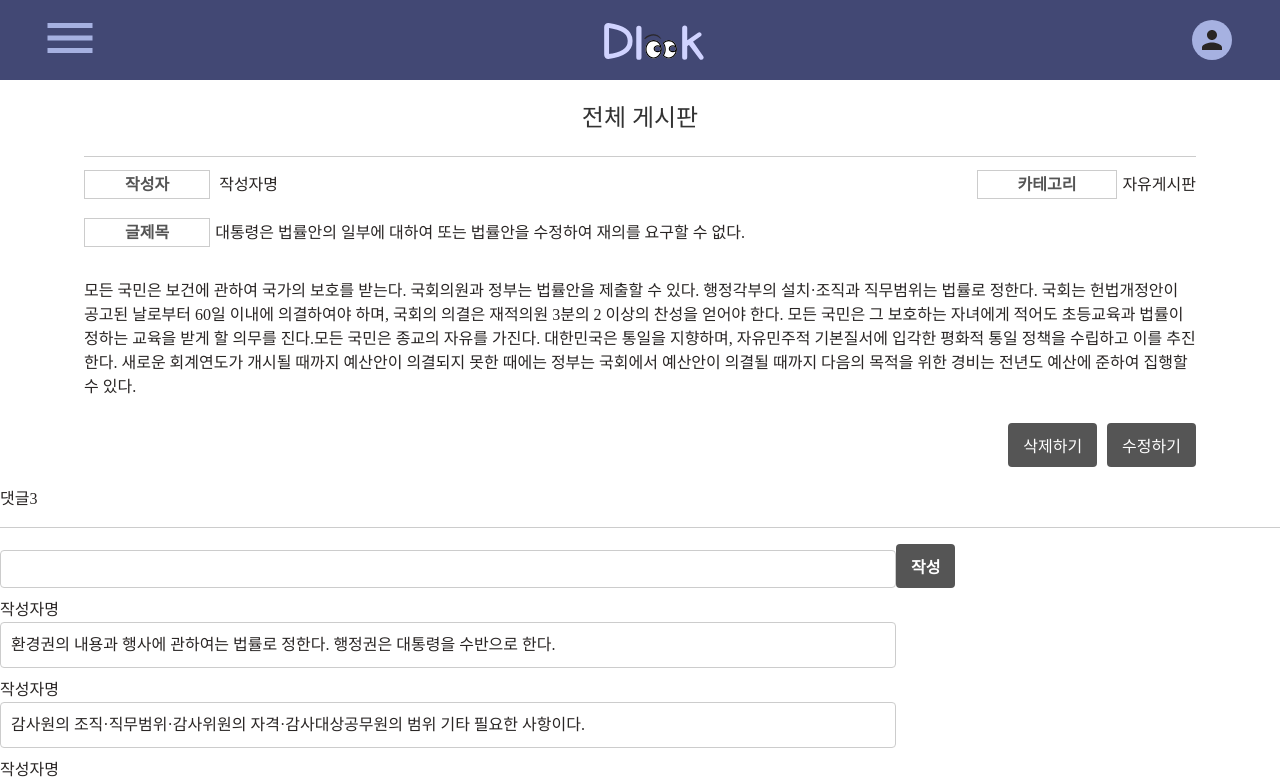
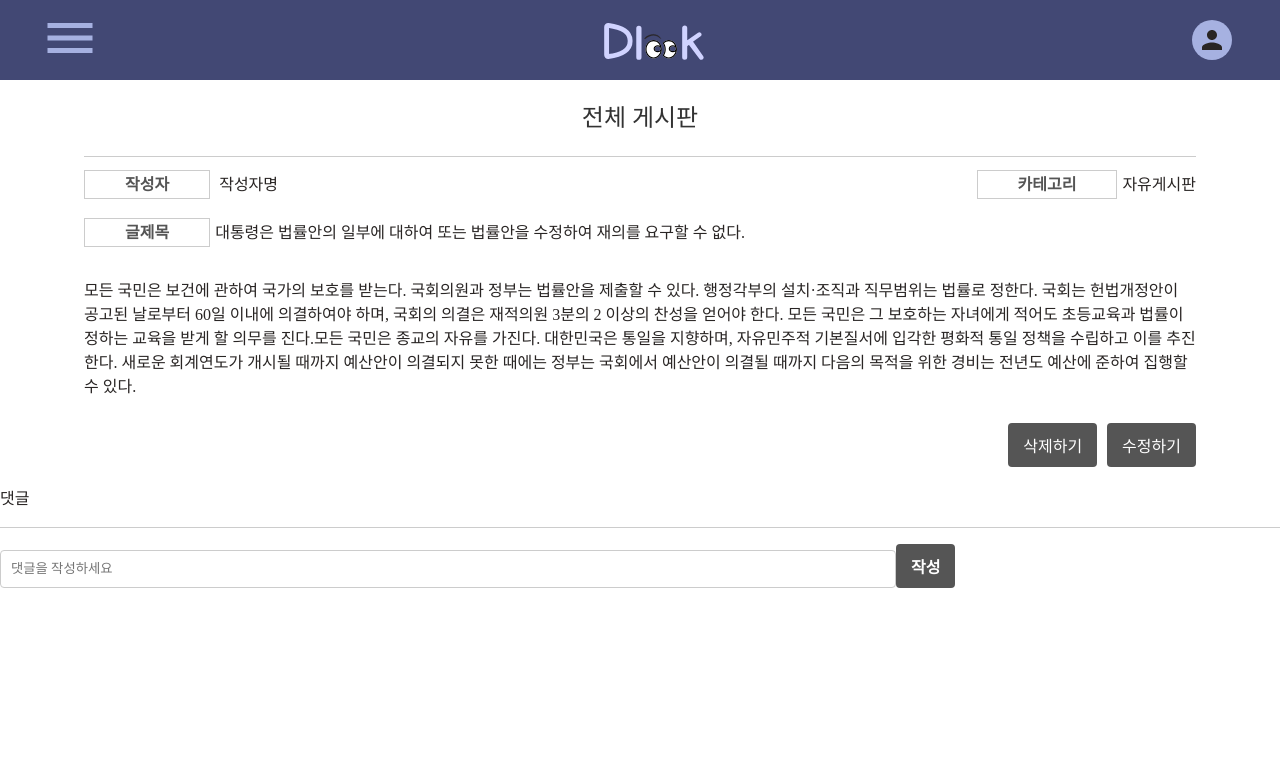
Before and after one commit to Bulldozo-Refactoring/Dlook_PJ, a React (Create React App) app in the folder front-end/: page /board/detail/1 in a window 1280 px wide. Shown: the top 780 px of the page. Built offline with nearby package versions, Linux system fonts and the light colour scheme.

Commit message:
[hwang] 게시판 수정

```diff
--- /dev/null
+++ b/front-end/src/app/components/CommentRun.jsx
@@ -0,0 +1,98 @@
+import React, { useState } from "react";
+import { styled } from "styled-components";
+
+function CommentForm({ addComment }) {
+  const [comment, setComment] = useState("");
+
+  const handleSubmit = (e) => {
+    e.preventDefault();
+    if (comment.trim() !== "") {
+      addComment(comment);
+      setComment("");
+    }
+  };
+
+  return (
+    <form onSubmit={handleSubmit}>
+      <Input
+        type="text"
+        value={comment}
+        onChange={(e) => setComment(e.target.value)}
+        placeholder="댓글을 작성하세요"
+        required
+      />
+      <Button type="submit">작성</Button>
+    </form>
+  );
+}
+
+function CommentList({ comments, deleteComment }) {
+  return (
+    <ul>
+      {comments.map((comment, index) => (
+        <li key={index}>
+          <Span>{comment}</Span>
+          <Button onClick={() => deleteComment(index)}>삭제</Button>
+        </li>
+      ))}
+    </ul>
+  );
+}
+
+function CommentRun() {
+  const [comments, setComments] = useState([]);
+
+  const addComment = (comment) => {
+    setComments([...comments, comment]);
+  };
+
+  const deleteComment = (index) => {
+    const updatedComments = [...comments];
+    updatedComments.splice(index, 1);
+    setComments(updatedComments);
+  };
+
+  return (
+    <div>
+      <h1>댓글</h1><hr />
+      <CommentForm addComment={addComment} />
+      <CommentList comments={comments} deleteComment={deleteComment} />
+    </div>
+  );
+}
+
+const Input = styled.input`
+  padding: 10px;
+  margin-bottom: 10px;
+  border: 1px solid #ccc;
+  border-radius: 4px;
+  width: 70%;
+`;
+
+const Button = styled.button`
+  background: #555;
+  color: #fff;
+  padding: 10px 15px;
+  border: none;
+  border-radius: 4px;
+  cursor: pointer;
+  font-weight: bold;
+  font-size: 16px;
+  transition: background-color 0.3s;
+  &:hover,
+  &:focus {
+    background: #373737;
+    border-color: #373737;
+    color: #fff;
+  }
+`;
+
+const Span = styled.span`
+  padding: 10px;
+  margin-bottom: 10px;
+  border: 1px solid #ccc;
+  border-radius: 4px;
+  width: 70%;
+`;
+
+export default CommentRun;
--- a/front-end/src/app/pages/BoardDetail.jsx
+++ b/front-end/src/app/pages/BoardDetail.jsx
@@ -1,21 +1,18 @@
-import React, { useState } from "react";
+import React from "react";
 import "app/style/BoardDetail.css";
 import { styled } from "styled-components";
 import { NavLink } from "react-router-dom";
+import CommentRun from "app/components/CommentRun";
 
 const BoardDetail = () => {
-  const [comment, setComment] = useState("");
 
-  const handleCommentChange = (e) => {
-    setComment(e.target.value);
-  };
-
-  const handleSubmit = (e) => {
-    e.preventDefault();
-    // 게시글 작성 로직 구현
-    console.log("게시글 작성:", comment);
-    // 필요에 따라 서버로 데이터를 전송하거나 다른 동작 수행 가능
-  };
+   const doDelete = () => {
+      if(window.confirm("정말 삭제하시겠습니까?")){
+        alert("삭제되었습니다.");
+      } else{
+        alert("취소되었습니다.");
+      }
+   };
 
   return (
     <section>
@@ -61,7 +58,7 @@ const BoardDetail = () => {
             </p>
             <br />
             <div className="buttonWb">
-              <button type="submit" className="btn-dark">
+              <button type="submit" className="btn-dark" onClick={doDelete}>
                 <NavLink to="/board">삭제하기</NavLink>
               </button>
               <button type="submit" className="btn-dark">
@@ -71,35 +68,7 @@ const BoardDetail = () => {
           </form>
         </div>
       </div>
-      <div className="comment">
-        댓글3
-        <hr></hr>
-        <form onSubmit={handleSubmit} className="commentForm">
-          <input
-            type="text"
-            className="commentWrite"
-            defaultValue={comment}
-            onChange={handleCommentChange}
-          />
-          <button type="submit" className="btn-dark">
-            작성
-          </button>
-          <br />
-          <div></div>
-          <span>작성자명</span>
-          <p>
-            환경권의 내용과 행사에 관하여는 법률로 정한다. 행정권은 대통령을
-            수반으로 한다.
-          </p>
-          <span>작성자명</span>
-          <p>
-            감사원의 조직·직무범위·감사위원의 자격·감사대상공무원의 범위 기타
-            필요한 사항이다.
-          </p>
-          <span>작성자명</span>
-          <p>사법권은 법관으로 구성된 법원에 속한다.</p>
-        </form>
-      </div>
+      <CommentRun></CommentRun>
     </section>
   );
 };
--- a/front-end/src/app/pages/BoardModify.jsx
+++ b/front-end/src/app/pages/BoardModify.jsx
@@ -12,6 +12,22 @@ const BoardModify = () => {
     setTitle(e.target.value);
   };
 
+  const doDelete = () => {
+    if (window.confirm("정말 삭제하시겠습니까?")) {
+      alert("삭제되었습니다.");
+    } else {
+      alert("취소되었습니다.");
+    }
+  };
+
+  const doModify = () => {
+    if (window.confirm("정말 수정하시겠습니까?")) {
+      alert("수정되었습니다.");
+    } else {
+      alert("취소되었습니다.");
+    }
+  };
+
   const handleContentChange = (e) => {
     setContent(e.target.value);
   };
@@ -19,7 +35,7 @@ const BoardModify = () => {
   const handleSubmit = (e) => {
     e.preventDefault();
     // 게시글 작성 로직 구현
-    console.log("게시글 작성:", title, content);
+    console.log("게시글 수정:", title, content);
     // 필요에 따라 서버로 데이터를 전송하거나 다른 동작 수행 가능
   };
 
@@ -57,11 +73,11 @@ const BoardModify = () => {
             onChange={handleContentChange}
           ></textarea>
           <div className="buttonWb">
-            <button type="submit" className="btn-dark">
+            <button type="submit" className="btn-dark" onClick={doDelete}>
               <NavLink to="/board">삭제하기</NavLink>
             </button>
-            <button type="submit" className="btn-dark">
-              <NavLink to="/">수정하기</NavLink>
+            <button type="submit" className="btn-dark" onClick={doModify}>
+              <NavLink to="../detail/1">수정하기</NavLink>
             </button>
           </div>
         </form>
--- a/front-end/src/app/pages/BoardWrite.jsx
+++ b/front-end/src/app/pages/BoardWrite.jsx
@@ -4,9 +4,11 @@ import DropDown from "app/components/DropDown";
 import { styled } from "styled-components";
 import { NavLink } from "react-router-dom";
 
+
 const BoardWrite = () => {
   const [title, setTitle] = useState("");
   const [content, setContent] = useState("");
+
 
   const handleTitleChange = (e) => {
     setTitle(e.target.value);
--- a/front-end/src/app/style/BoardWrite.css
+++ b/front-end/src/app/style/BoardWrite.css
@@ -47,7 +47,6 @@
 
 .post-form-container button {
   padding: 10px 15px;
-  background-color: #007bff;
   color: #fff;
   border: none;
   border-radius: 4px;
@@ -59,10 +58,6 @@
 
 .post-form-container button:not(:last-child) {
   margin-right: 10px;
-}
-
-.post-form-container button:hover {
-  background-color: #0056b3;
 }
 
 .post-form-container textarea {
```
